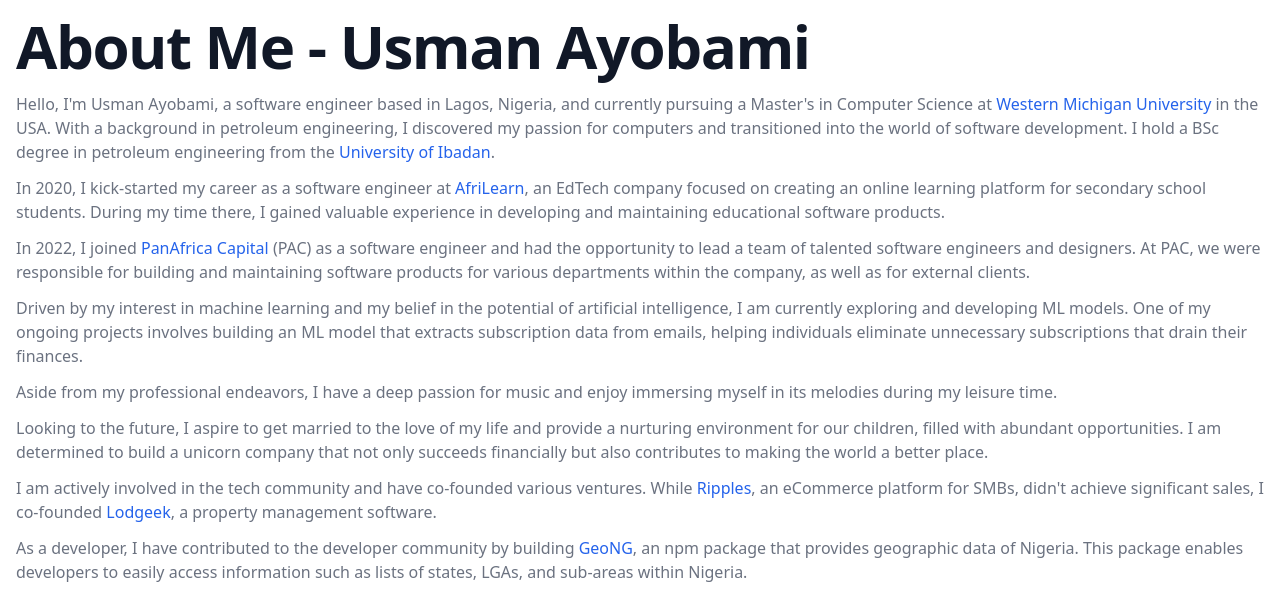
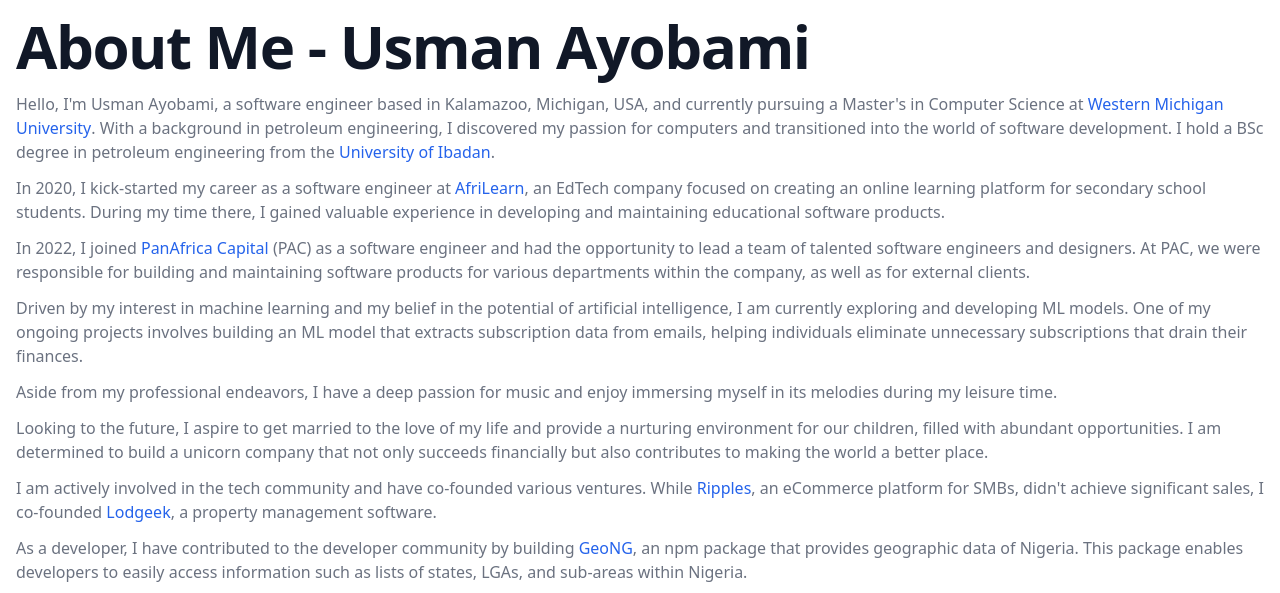
Before and after one commit to Ayobamiu/ayobami.me, a plain HTML site: page index.html in a window 1280 px wide. Shown: the top 593 px of the page. Drawn offline with nearby package versions, Linux system fonts and the light colour scheme.

Commit message:
Updated my Introduction

```diff
--- a/index.html
+++ b/index.html
@@ -16,17 +16,16 @@
     </h1>
 
     <p class="mb-3 text-gray-500 dark:text-gray-400">
-      Hello, I'm Usman Ayobami, a software engineer based in Lagos, Nigeria, and
-      currently pursuing a Master's in Computer Science at
+      Hello, I'm Usman Ayobami, a software engineer based in Kalamazoo,
+      Michigan, USA, and currently pursuing a Master's in Computer Science at
       <a
         target="_blank"
         class="font-medium text-blue-600 dark:text-blue-500 hover:underline"
         href="https://wmich.edu/"
         >Western Michigan University</a
-      >
-      in the USA. With a background in petroleum engineering, I discovered my
-      passion for computers and transitioned into the world of software
-      development. I hold a BSc degree in petroleum engineering from the
+      >. With a background in petroleum engineering, I discovered my passion for
+      computers and transitioned into the world of software development. I hold
+      a BSc degree in petroleum engineering from the
       <a
         target="_blank"
         class="font-medium text-blue-600 dark:text-blue-500 hover:underline"
```
